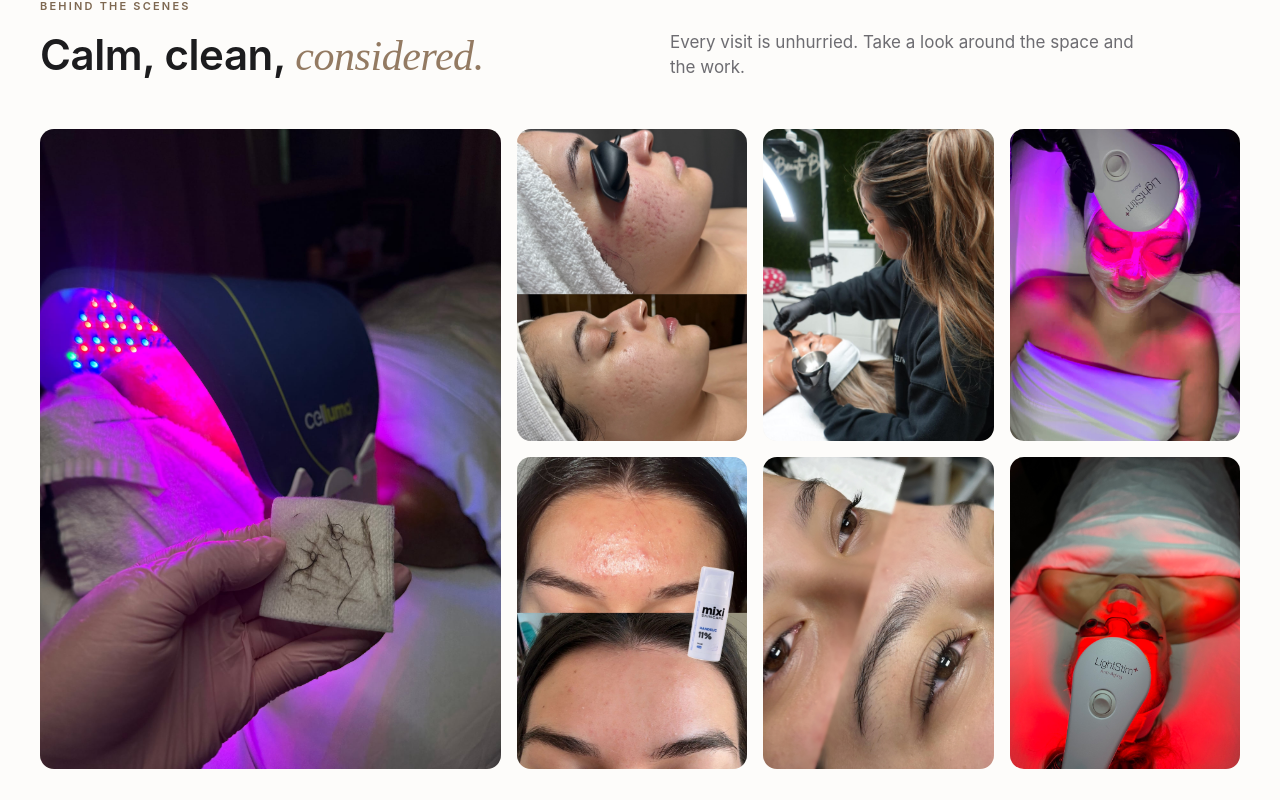
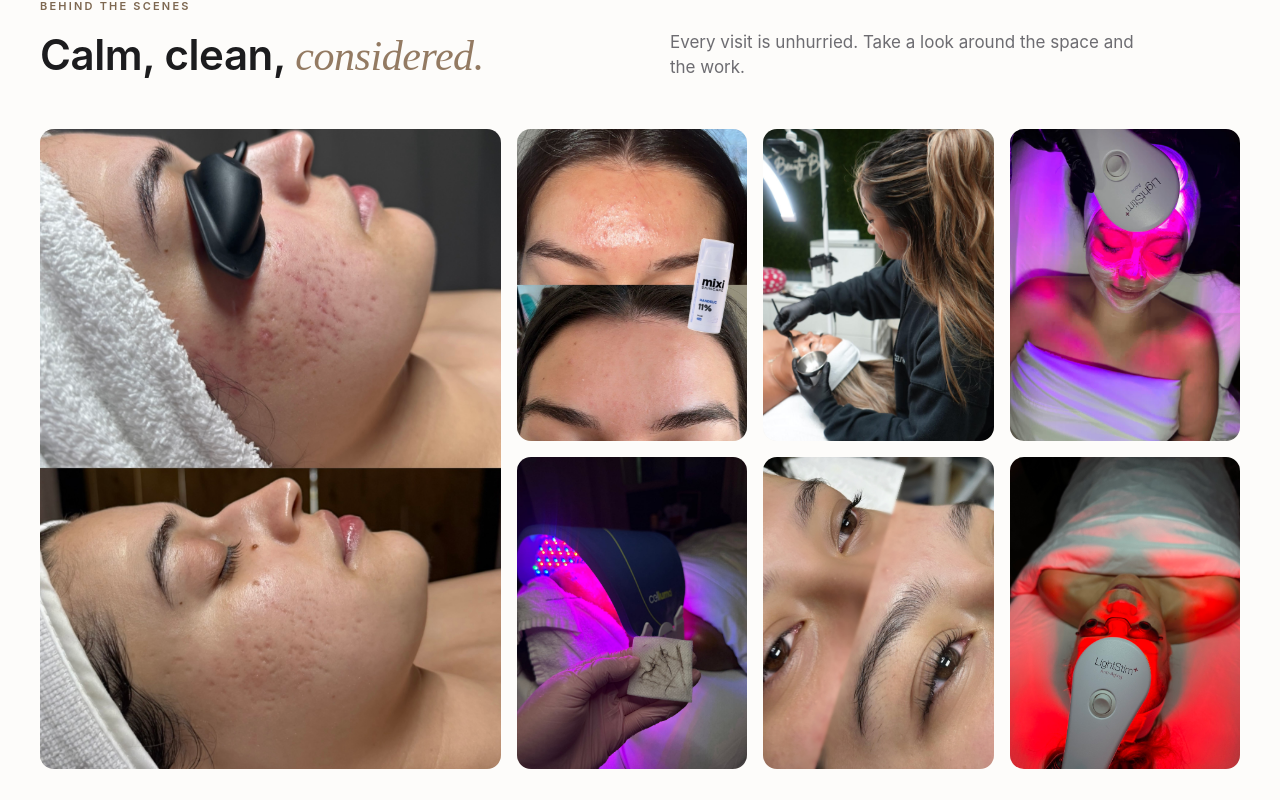
Before and after one commit to velas017/estheticlyNextjs, a Next.js app: page / in a window 1280 px wide. Shown: the part 3020-3820 px from the top of the page. Built offline with nearby package versions, Linux system fonts and the light colour scheme.

Commit message:
Feature cheek before/after as the lead gallery image

```diff
--- a/src/components/marketing/GalleryRow/GalleryRow.tsx
+++ b/src/components/marketing/GalleryRow/GalleryRow.tsx
@@ -10,9 +10,9 @@ interface GalleryCell {
 }
 
 const cells: GalleryCell[] = [
-  { src: '/Images/led-light-therapy.jpg', alt: 'LED light therapy under a Celluma panel during a treatment' },
   { src: '/Images/before-after-acne-cheek.jpg', alt: 'Before and after: acne on the cheek, visibly clearer after treatment' },
   { src: '/Images/before-after-forehead.jpg', alt: 'Before and after: forehead texture and breakouts, smoother after treatment' },
+  { src: '/Images/led-light-therapy.jpg', alt: 'LED light therapy under a Celluma panel during a treatment' },
   { src: '/Images/handsOn2.jpg', alt: 'Hands-on skincare work' },
   { src: '/Images/brows2.jpg', alt: 'Brow detail' },
   { src: '/Images/IMG_1500.jpg', alt: 'Treatment room' },
```
